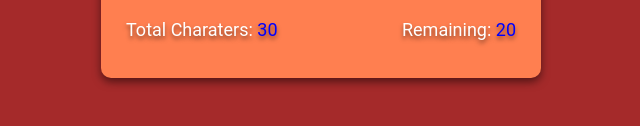
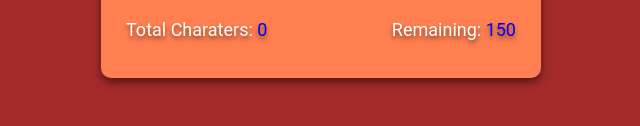
Before and after one commit to JuanCPoos/Several-Easy-Projects, a website: page Real Time Character Counter/index.html in a window 1280 px wide. Shown: the part 456-582 px from the top of the page, 319-959 px from the left. Drawn offline with Linux system fonts and the light colour scheme.

Commit message:
Fin Commit

```diff
--- a/Real Time Character Counter/index.html
+++ b/Real Time Character Counter/index.html
@@ -12,16 +12,17 @@
 <body>
     <div class="container">
         <h2>Real time Charater Counter</h2>
-        <textarea id="textarea" class="textarea" placeholder="Please write your text here..." maxlength="50"></textarea>
+        <textarea id="textarea" class="textarea" placeholder="Please write your text here..."
+            maxlength="150"></textarea>
 
         <div class="counter-container">
             <p>
                 Total Charaters:
-                <span class="total-counter" id="tatal-counter">30</span>
+                <span class="total-counter" id="total-counter">30</span>
             </p>
             <p>
                 Remaining:
-                <span class="remaining-counter" id="remaining-counter">20</span>
+                <span class="remaining-counter" id="remaining-counter"></span>
             </p>
         </div>
     </div>
--- a/Real Time Character Counter/index.js
+++ b/Real Time Character Counter/index.js
@@ -1 +1,16 @@
-const txtEl = document.getElementById('textarea');
+const txtAreaEl = document.getElementById('textarea');
+const totalCounterEl = document.getElementById('total-counter');
+const remaiCounterEl = document.getElementById('remaining-counter');
+
+/* tomar la acción realizada en textarea y llamar a una funcion.
+metodo KEY UP: cuando escribimos */
+txtAreaEl.addEventListener('keyup', () => {
+    updateCounter();
+});
+
+updateCounter();
+
+function updateCounter() {
+    totalCounterEl.innerText = txtAreaEl.value.length;
+    remaiCounterEl.innerText = txtAreaEl.getAttribute('maxlength') - txtAreaEl.value.length;
+}
```
